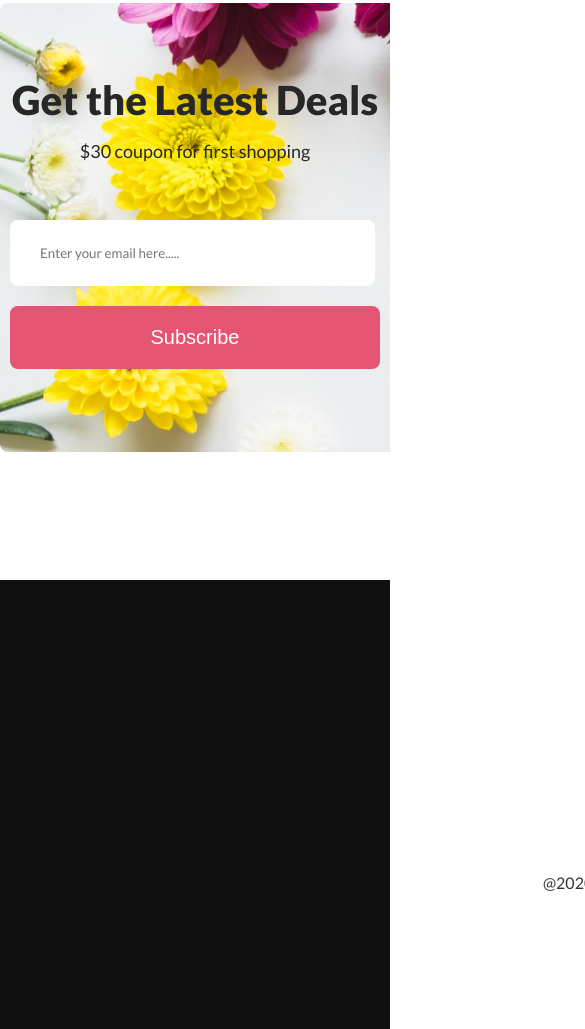
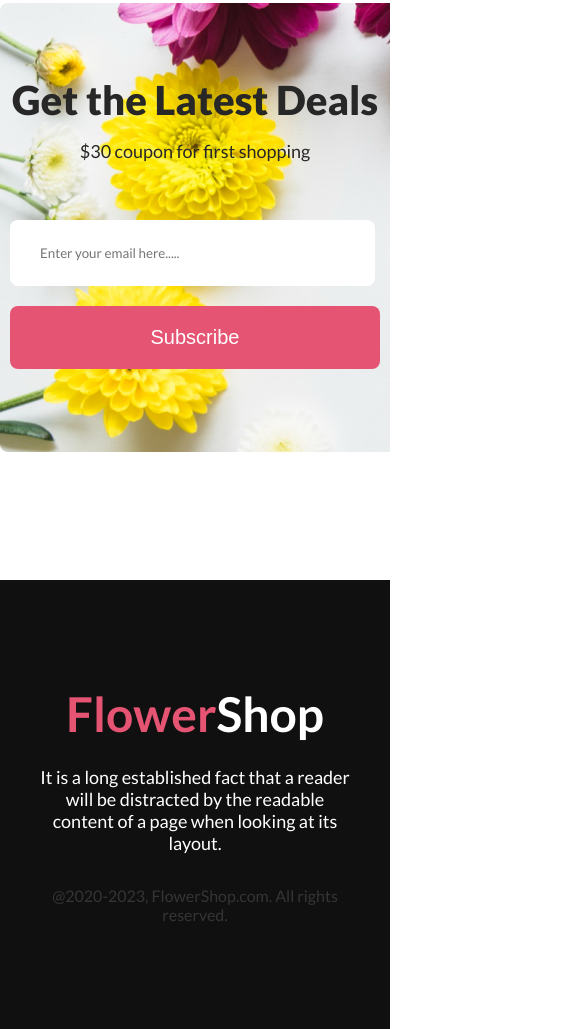
Before and after one commit to Rahibazam/flower-shop-assignment, a plain HTML site: page index.html in a window 390 px wide. Shown: the part 6954-7983 px from the top of the page, 585 px wide, since content can reach past the window. Drawn offline with Linux system fonts and the light colour scheme; files whose address does not match are found by name.

Commit message:
completed the page

```diff
--- a/styles/flower-shop-assignment.css
+++ b/styles/flower-shop-assignment.css
@@ -474,3 +474,18 @@ footer > .shared-container{
     font-size: 16px;
     color: #353535;
 }
+
+/* footer styles for mobile*/
+
+@media screen and (max-width: 576px) {
+    footer > .shared-container{
+        width: auto;
+        padding: 0% 10%;
+    }
+
+    .footer-container > .primary-font{
+        color: white;
+        margin-bottom: 32px;
+        padding: 0px;
+    }
+}
```
